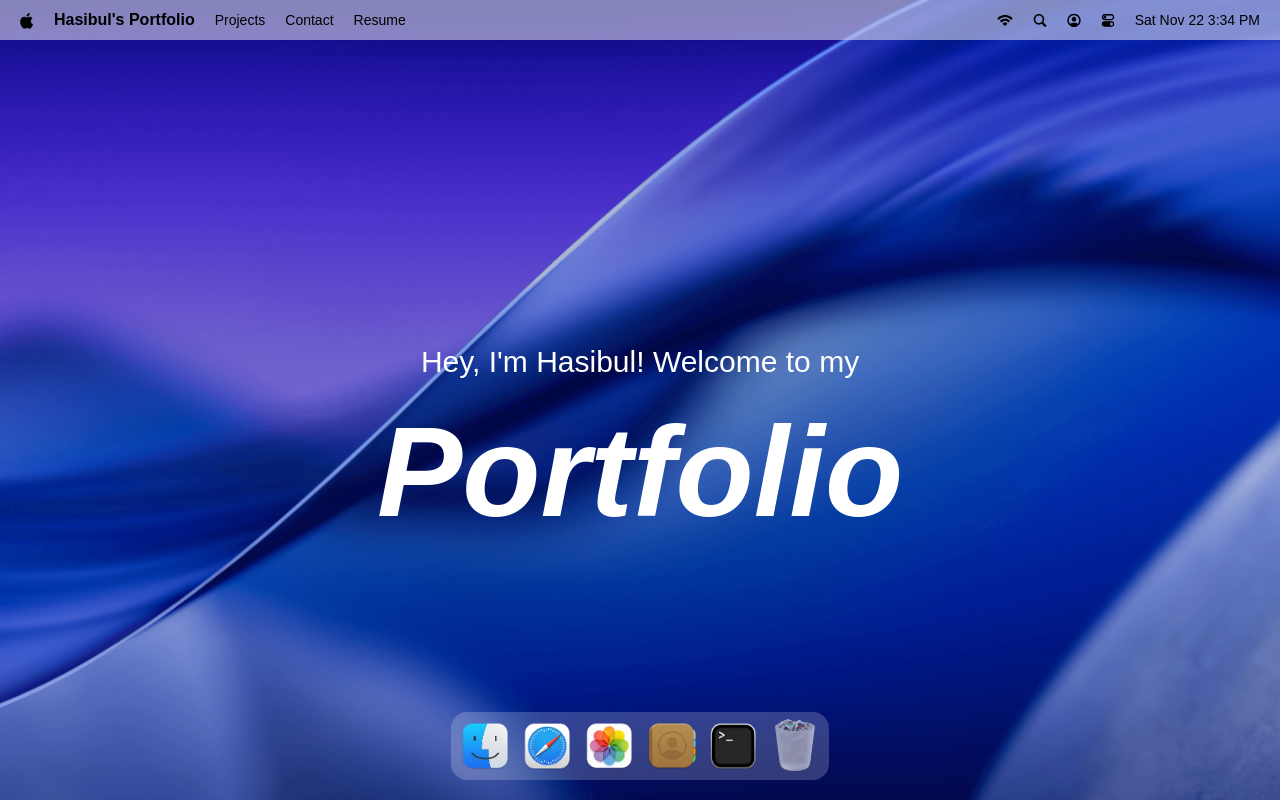
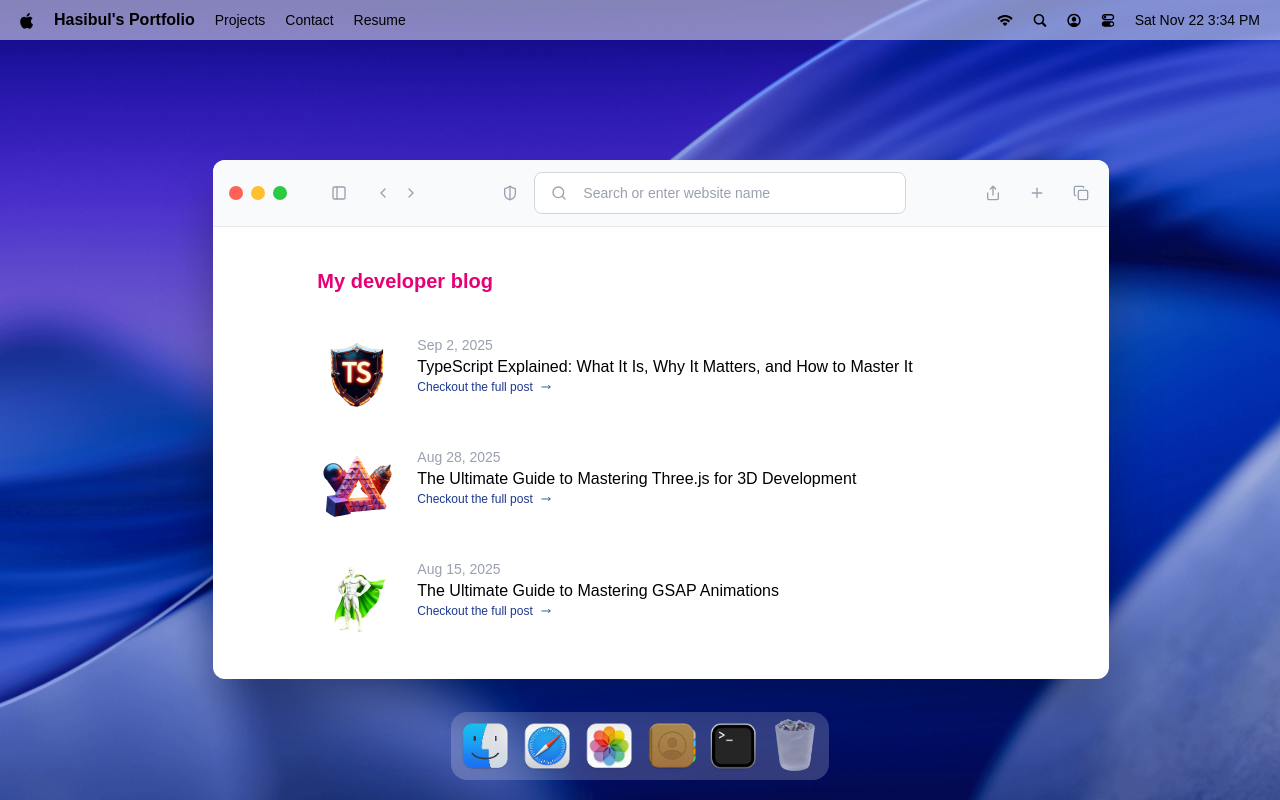
Before and after one commit to web-hasib/Apple-portfolio, a React (Vite) app: page / in a window 1280 px wide. Both pictures are taken after a click on the button 547 px from the left and 746 px from the top of the page. Built offline with nearby package versions, Linux system fonts and the light colour scheme; a web font is replaced by a local one.

Commit message:
safari window

```diff
--- a/src/App.tsx
+++ b/src/App.tsx
@@ -5,6 +5,7 @@
 import { Draggable } from "gsap/Draggable";
 import TerminalWindow from './windows/Terminal';
 import gsap from "gsap";
+import Safari from "./windows/Safari";
 gsap.registerPlugin(Draggable);
 
 const App = () => {
@@ -15,6 +16,7 @@
     <Dock/>
 
     <TerminalWindow/>
+    <Safari/>
    </main>
   );
 };
--- /dev/null
+++ b/src/windows/Safari.tsx
@@ -0,0 +1,54 @@
+import { ChevronLeft, ChevronRight, Copy, MoveRight, PanelLeft, Plus, Search, Share, ShieldHalf } from "lucide-react";
+import WindowControls from "../components/WindowControls";
+import WindowWrapper from "../hoc/WindowWraper";
+import { blogPosts } from "../constants";
+
+const Safari = () => {
+    return (
+        <>
+        <div id="window-header">
+            <WindowControls target="safari"/>
+            <PanelLeft className="ml-10 icon"/>
+            <div className="flex items-center gap-1 ml-5">
+                <ChevronLeft className="icon" />
+                <ChevronRight className="icon" />
+            </div>
+            <div className="flex-1 flex-center gap-3">
+                <ShieldHalf className="icon" />
+                <div className="search">
+                    <Search className="icon"/>
+                    <input type="text" placeholder="Search or enter website name" className="flex-1" />
+                </div>
+            </div>
+            <div className="flex items-center gap-5">
+                <Share className="icon"/>
+                <Plus className="icon"/>
+                <Copy className="icon"/>
+            </div>
+
+        </div>
+        <div className="blog">
+            <h2>My developer blog</h2>
+            <div className="space-y-8">
+                {blogPosts.map(({id,image,title,date,link})=>(
+                    <div key={id} className="blog-posts flex gap-5">
+                        <div className="col-span-2">
+                            <img className="max-w-20" src={image} alt={title} />
+                        </div>
+                        <div className="content">
+                            <p className="text-gray-400 text-sm">{date}</p>
+                            <h3 className="text-md">{title}</h3>
+                            <a href={link} target="_blank" className="flex items-center justify-start gap-2 text-xs text-blue-900" rel="noopener noreferrer">Checkout the full post <MoveRight className="icon-hover" size={10}/></a>
+                        </div>
+                    </div>
+                ))}
+            </div>
+        </div>
+
+        </>
+    );
+};
+
+const SafariWindow = WindowWrapper(Safari, "safari");
+
+export default SafariWindow;
```
